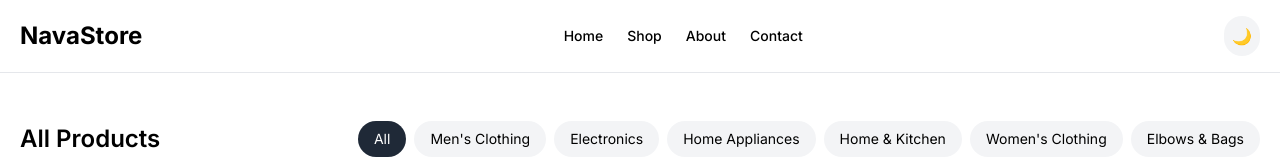
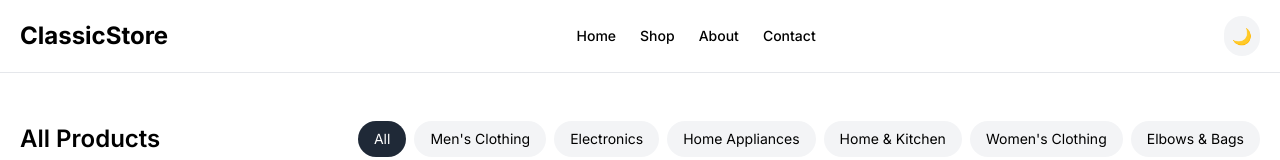
Before and after one commit to titaniumxray-netizen/classic_lux, a plain HTML site: page products.html in a window 1280 px wide. Shown: the top 160 px of the page. Drawn offline with nearby package versions, Linux system fonts and the light colour scheme.

Commit message:
Update product name. html
name of the header bar

```diff
--- a/products.html
+++ b/products.html
@@ -3,7 +3,7 @@
 <head>
   <meta charset="UTF-8">
   <meta name="viewport" content="width=device-width, initial-scale=1.0">
-  <title>NavaStore – Shop</title>
+  <title>ClassicStore – Shop</title>
   <script src="https://cdn.tailwindcss.com"></script>
   <link href="https://fonts.googleapis.com/css2?family=Inter:wght@300;400;500;600;700&display=swap" rel="stylesheet">
   <script src="https://cdnjs.cloudflare.com/ajax/libs/gsap/3.12.5/gsap.min.js"></script>
@@ -25,7 +25,7 @@
 <body>
 <header class="sticky top-0 z-50 bg-white/90 backdrop-blur border-b">
   <div class="max-w-7xl mx-auto px-5 py-4 flex justify-between items-center">
-    <a href="index.html" class="text-2xl font-bold">NavaStore</a>
+    <a href="index.html" class="text-2xl font-bold">ClassicStore</a>
     <nav class="hidden md:flex gap-6 text-sm font-medium">
       <a href="index.html">Home</a><a href="products.html">Shop</a><a href="about.html">About</a><a href="contact.html">Contact</a>
     </nav>
```
